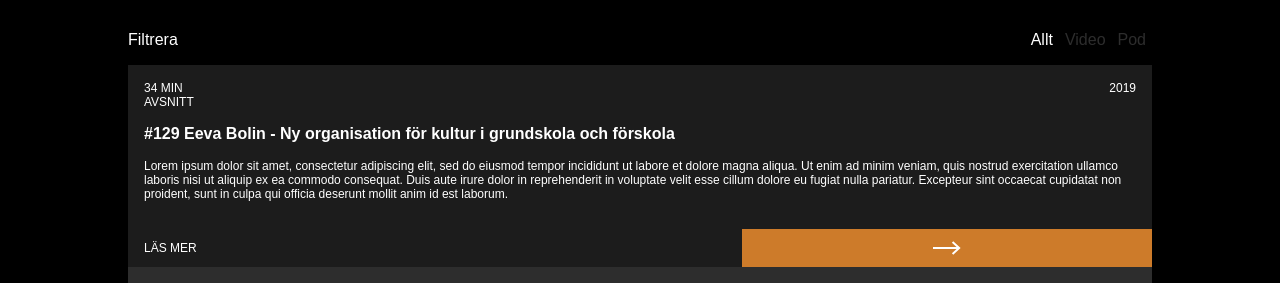
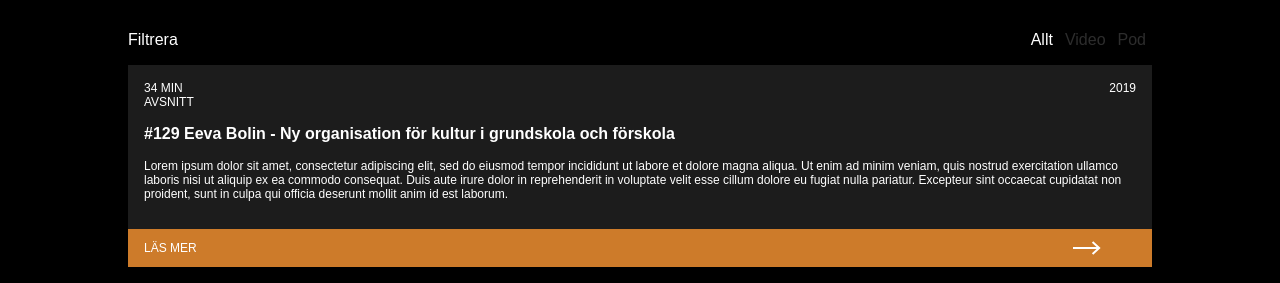
Before and after one commit to brooman/Kulturakademin, a React (Create React App) app: page /discover in a window 1280 px wide. Shown: the part 659-942 px from the top of the page. Built offline with nearby package versions, Linux system fonts and the light colour scheme; a web font is replaced by a local one.

Commit message:
Added some styling for singlecard

```diff
--- a/src/components/DiscoverCard/index.module.scss
+++ b/src/components/DiscoverCard/index.module.scss
@@ -68,8 +68,17 @@
 
 .singleCard {
   display: flex;
+  margin-bottom: 5%;
+
+  .readMore {
+    background-color: $defaultHighlight;
+  }
+
+  .arrow {
+    justify-content: flex-end;
+    margin-right: 5%;
+  }
 }
-
 
 .readMore {
   display: flex;
```
